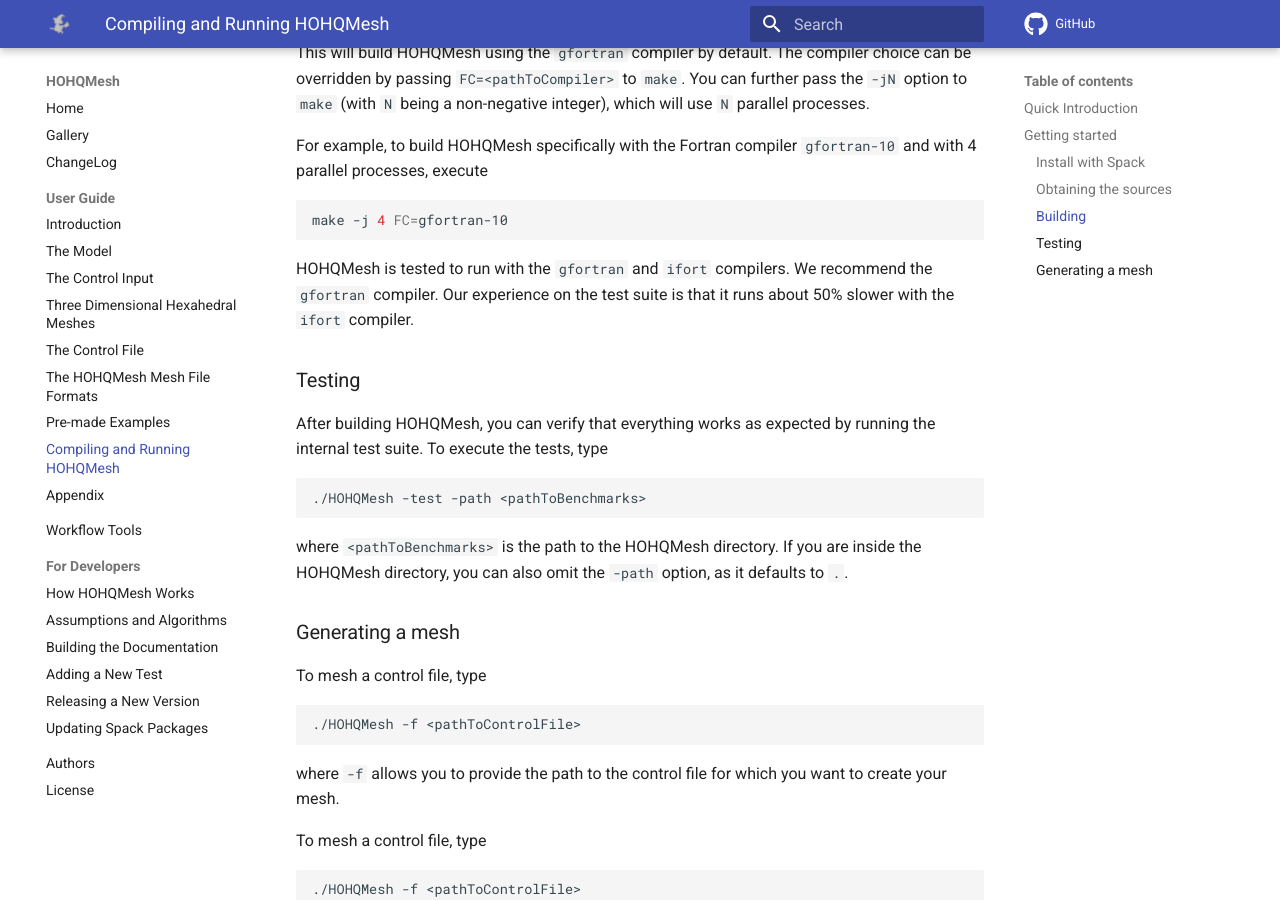
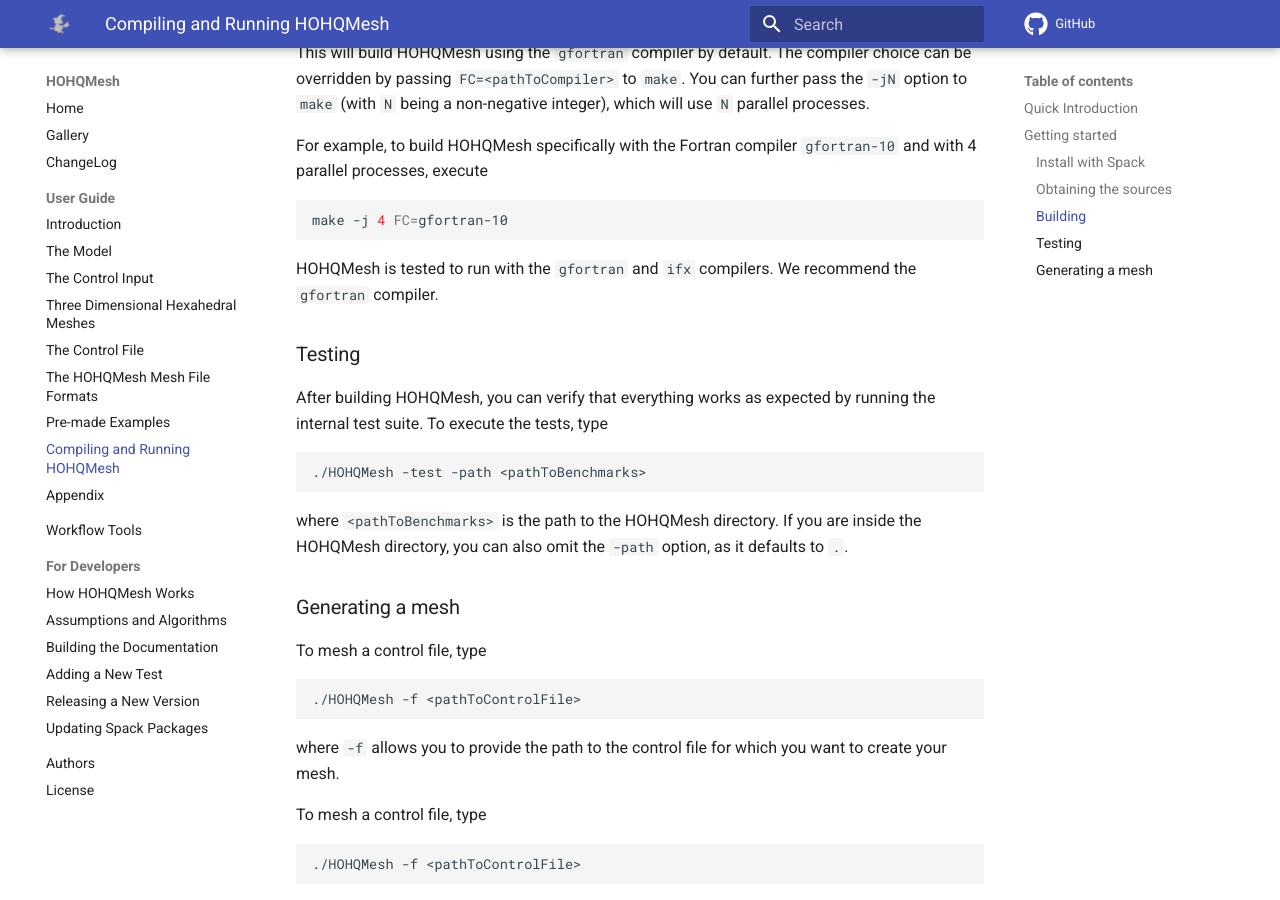
Before and after one commit to trixi-framework/HOHQMesh, an MkDocs documentation site: the page built from Documentation/docs/compiling-and-running-hohqmesh.md, in a window 1280 px wide and 900 px high, scrolled down 1704 px. Built offline with MkDocs 1.6.1 and Material for MkDocs 9.7.7, drawn with Linux system fonts in a browser that asks for light colours; comment, search, counter and statistics services are not loaded.

Commit message:
Change CI from `ifort` to `ifx` and add `gfortran15` on linux (#168)
* change from ifort to ifx and add gfortran15 on linux

* remove or change mentions of ifort in the docs

````diff
--- a/Documentation/docs/compiling-and-running-hohqmesh.md
+++ b/Documentation/docs/compiling-and-running-hohqmesh.md
@@ -2,7 +2,7 @@
 ## Quick Introduction <a name="Compiling"></a>
 HOHQMesh is currently being distributed on gitHub. In that repository is a makefile, plus source, documentation (which contains this document) and a directory of examples.
 
-HOHQMesh is written in fortran 2018. It is known to compile and run with `gfortran` on Mac/Linux/Windows and with `ifort` on Mac and Linux. At the time of this writing, HOHQMesh compiles, but does not run correctly, with the nFortran compiler from nvidia. Let us know if there are issues with other compilers, or more recent versions of those.
+HOHQMesh is written in fortran 2018. It is known to compile and run with `gfortran` on Mac/Linux/Windows and with `ifx` on Mac and Linux. At the time of this writing, HOHQMesh compiles, but does not run correctly, with the nFortran compiler from nvidia. Let us know if there are issues with other compilers, or more recent versions of those.
 
 The mesher has one dependency, FTObjectLibrary, which supplies the container classes and exception classes. It is also available on gitHub under a project of that name.
 
@@ -73,7 +73,7 @@
 make -j 4 FC=gfortran-10
 ```
 
-HOHQMesh is tested to run with the `gfortran` and `ifort` compilers. We recommend the `gfortran` compiler. Our experience on the test suite is that it runs about 50% slower with the `ifort` compiler.
+HOHQMesh is tested to run with the `gfortran` and `ifx` compilers. We recommend the `gfortran` compiler.
 
 ### Testing
 After building HOHQMesh, you can verify that everything works as expected by
````
Also changed, not shown: 1 other file.
